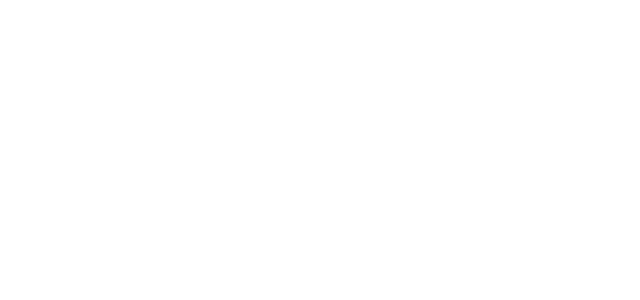
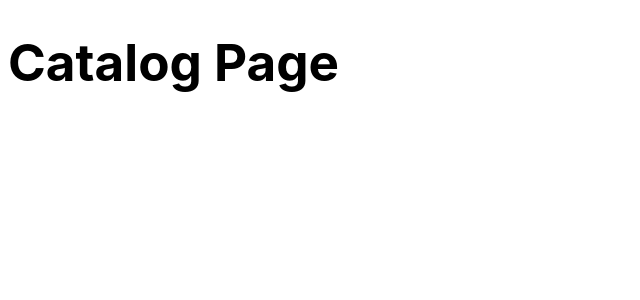
Before and after one commit to Rugnus/conundrum, a React (Vite) app: page /catalog in a window 1280 px wide. Before the commit this address had no page. Shown: the top 300 px of the page, without its empty margins (0-640 px from the left). Built offline with nearby package versions, Linux system fonts and the light colour scheme.

Commit message:
Add init pages

```diff
--- a/src/App.tsx
+++ b/src/App.tsx
@@ -1,10 +1,14 @@
-import { Main } from "@pages/MainPage/Main";
+import { AboutPage } from "@pages/AboutPage/AboutPage";
+import { CatalogPage } from "@pages/CatalogPage/CatalogPage";
+import { MainPage } from "@pages/MainPage/MainPage";
 import { Route, Routes } from "react-router-dom";
 
 function App() {
   return (
     <Routes>
-      <Route path="/" element={<Main />} />
+      <Route path="/" element={<MainPage />} />
+      <Route path="/about" element={<AboutPage />} />
+      <Route path="/catalog" element={<CatalogPage />} />
     </Routes>
   );
 }
--- /dev/null
+++ b/src/pages/AboutPage/AboutPage.tsx
@@ -0,0 +1,5 @@
+import { FC } from "react";
+
+export const AboutPage: FC = () => {
+  return <h1>About Page</h1>;
+};
--- /dev/null
+++ b/src/pages/CatalogPage/CatalogPage.tsx
@@ -0,0 +1,5 @@
+import { FC } from "react";
+
+export const CatalogPage: FC = () => {
+  return <h1>Catalog Page</h1>;
+};
--- a/src/pages/MainPage/Main.tsx
+++ b/src/pages/MainPage/MainPage.tsx
@@ -1,5 +1,5 @@
 import { FC } from "react";
 
-export const Main: FC = () => {
+export const MainPage: FC = () => {
   return <h1>Home Page</h1>;
 };
```
